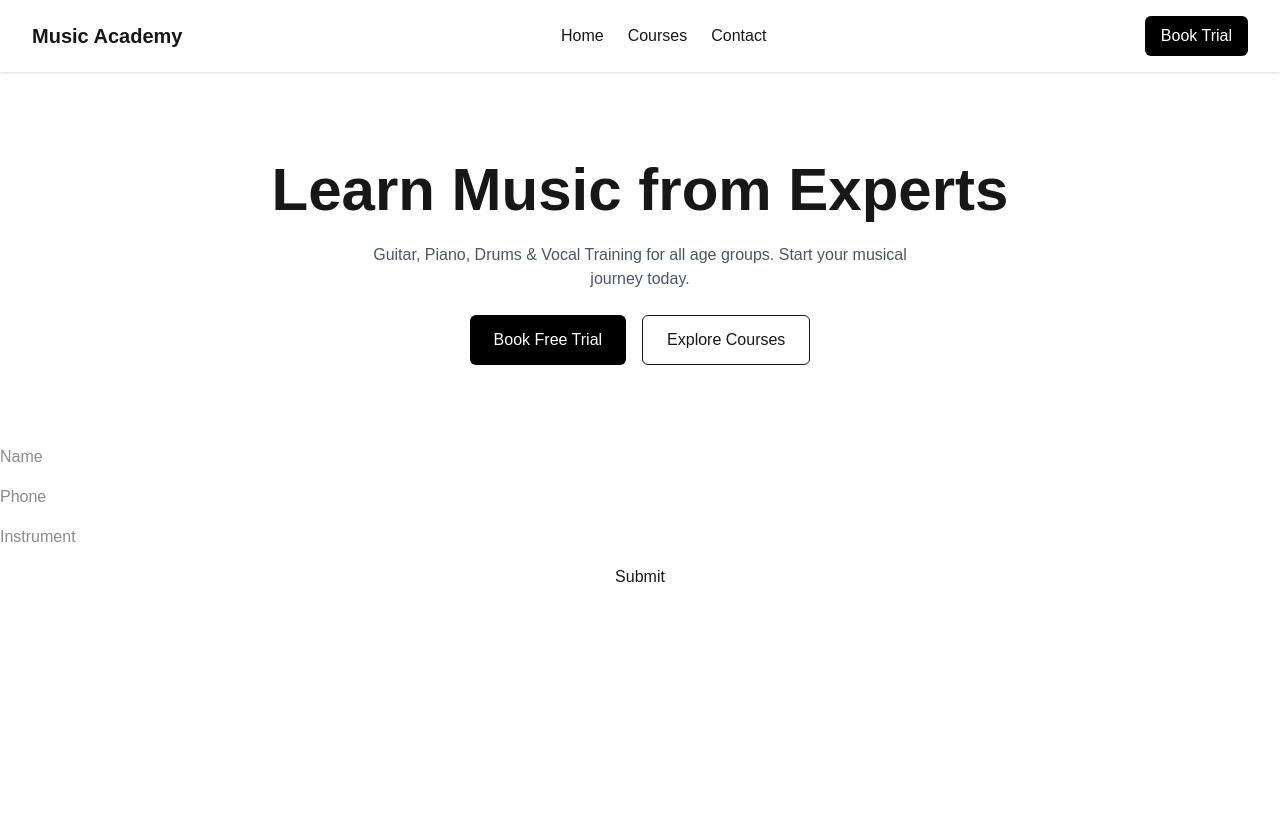
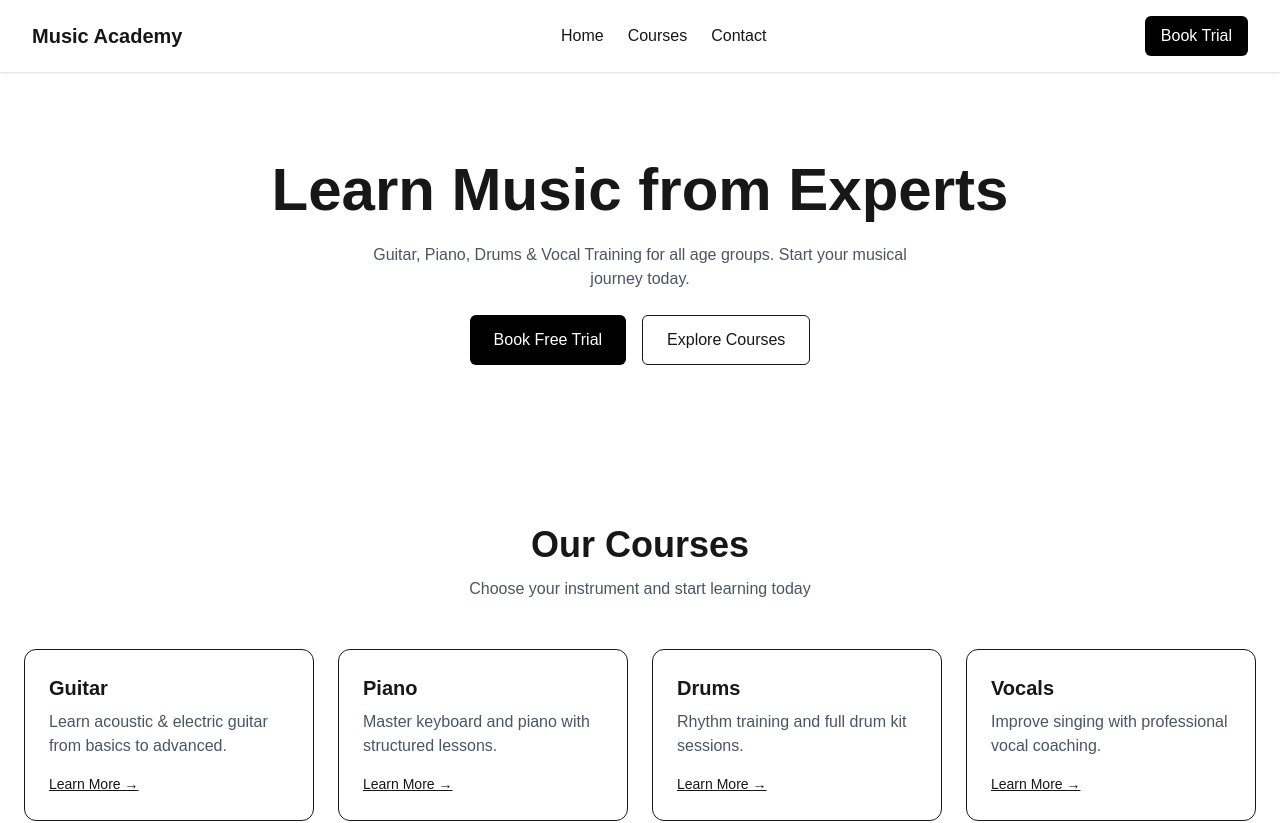
Before and after one commit to ievoouy/Music-Academy-Website, a Next.js app: page / in a window 1280 px wide. Shown: the top 823 px of the page. Before the commit the page ends 800 px from the top, so only its background shows below. Built offline with nearby package versions, Linux system fonts and the light colour scheme.

Commit message:
Added Courses section

```diff
--- /dev/null
+++ b/app/components/Courses.tsx
@@ -0,0 +1,48 @@
+const courses = [
+  {
+    title: "Guitar",
+    desc: "Learn acoustic & electric guitar from basics to advanced.",
+  },
+  {
+    title: "Piano",
+    desc: "Master keyboard and piano with structured lessons.",
+  },
+  {
+    title: "Drums",
+    desc: "Rhythm training and full drum kit sessions.",
+  },
+  {
+    title: "Vocals",
+    desc: "Improve singing with professional vocal coaching.",
+  },
+];
+
+export default function Courses() {
+  return (
+    <section className="py-20 px-6">
+      <h2 className="text-3xl md:text-4xl font-bold text-center">
+        Our Courses
+      </h2>
+
+      <p className="text-center text-gray-600 mt-3">
+        Choose your instrument and start learning today
+      </p>
+
+      <div className="grid md:grid-cols-2 lg:grid-cols-4 gap-6 mt-12">
+        {courses.map((course, index) => (
+          <div
+            key={index}
+            className="p-6 border rounded-xl hover:shadow-lg transition hover:-translate-y-1"
+          >
+            <h3 className="text-xl font-semibold">{course.title}</h3>
+            <p className="text-gray-600 mt-2">{course.desc}</p>
+
+            <button className="mt-4 text-sm font-medium underline">
+              Learn More →
+            </button>
+          </div>
+        ))}
+      </div>
+    </section>
+  );
+}
--- a/app/page.tsx
+++ b/app/page.tsx
@@ -1,10 +1,12 @@
 import ContactForm from "./components/ContactForm";
 import Hero from "./components/Hero";
+import Courses from "./components/Courses"
 
 export default function Home() {
   return (
     <main>
       <Hero />
+      <Courses />
       <ContactForm />
     </main>
   );
```
